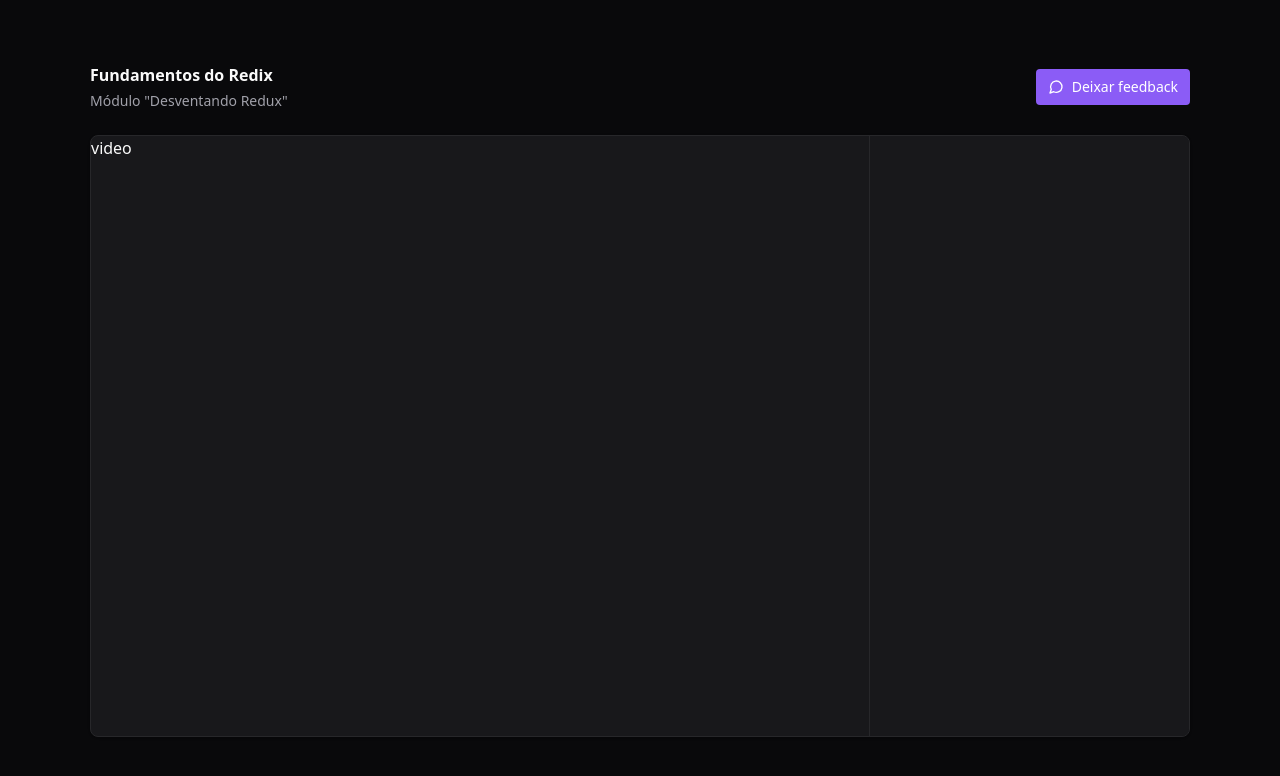
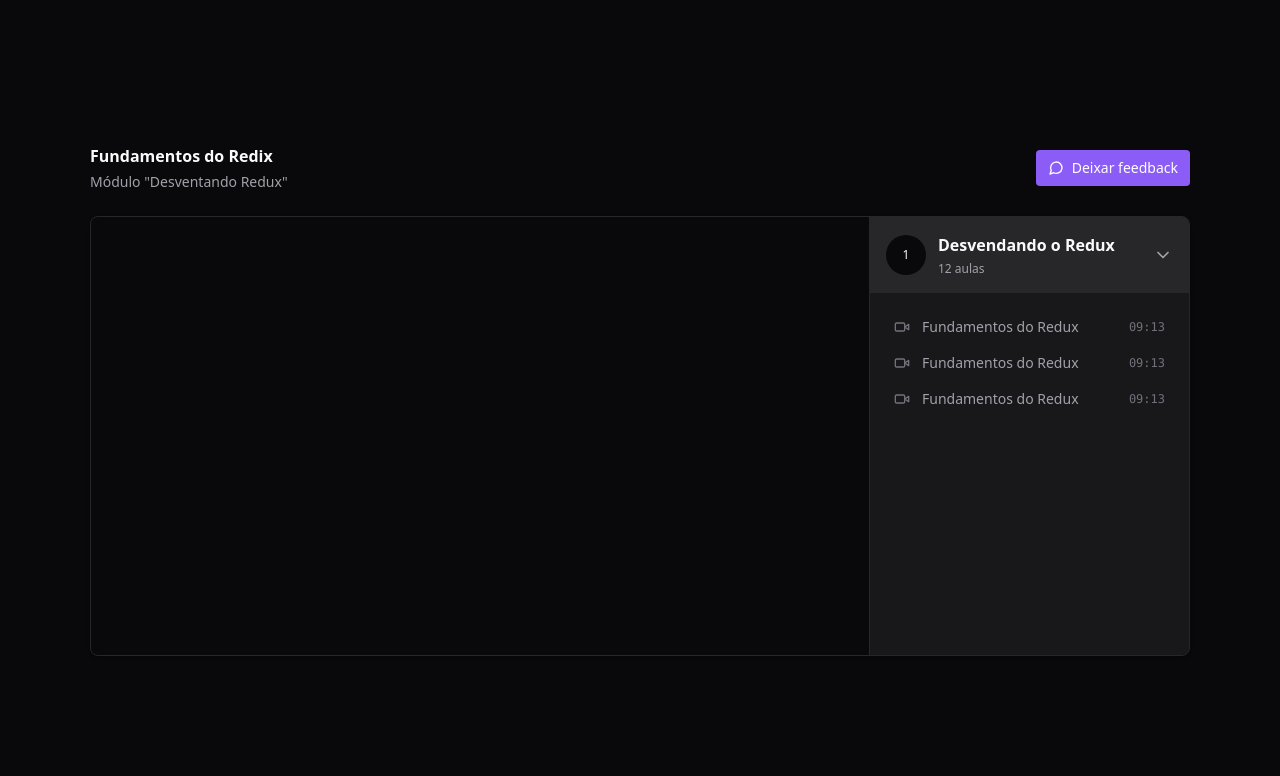
Before and after one commit to moisesnetouou/react-redux-zustand, a React (Vite) app: page / in a window 1280 px wide. Shown: the top 776 px of the page. Built offline with nearby package versions, Linux system fonts and the light colour scheme.

Commit message:
feat: modules and player ui

```diff
--- a/package.json
+++ b/package.json
@@ -14,6 +14,7 @@
     "lucide-react": "^0.252.0",
     "react": "^18.2.0",
     "react-dom": "^18.2.0",
+    "react-player": "^2.12.0",
     "react-redux": "^8.1.1"
   },
   "devDependencies": {
--- a/src/pages/Player.tsx
+++ b/src/pages/Player.tsx
@@ -1,4 +1,5 @@
-import {MessageCircle} from "lucide-react"
+import {ChevronDown, MessageCircle, Video} from "lucide-react"
+import ReactPlayer from "react-player"
 
 export function Player(){
   return(
@@ -17,9 +18,55 @@
         </div>
 
         <main className="relative flex overflow-hidden rounded-lg border border-zinc-800 bg-zinc-900 shadow">
-          <div className="flex-1">video</div>
+          <div className="flex-1">
+            <div className="w-full bg-zinc-950 aspect-video">
+              <ReactPlayer
+                width="100%"
+                height="100%"
+                controls
+                url="http://youtube.com/watch?v=vK0w67B4EtU"
+              />
+            </div>
+          </div>
 
-          <aside className="w-80 border-l border-zinc-800 bg-zinc-900 h-[600px]">
+          <aside className="w-80 border-l border-zinc-800 bg-zinc-900">
+            <div>
+              <button type="button" className="flex w-full items-center gap-3 bg-zinc-800 p-4">
+                <div className="flex h-10 w-10 rounded-full items-center justify-center bg-zinc-950 text-xs">
+                  1
+                </div>
+
+                <div className="flex flex-col gap-1 text-left">
+                  <strong>Desvendando o Redux</strong>
+                  <span className="text-xs text-zinc-400">12 aulas</span>
+                </div>
+
+                <ChevronDown className="w-5 h-5 ml-auto text-zinc-400" />
+              </button>
+
+              <nav className="relative flex flex-col gap-4 p-6">
+                <button className="flex items-center gap-3 text-sm text-zinc-400">
+                  <Video className="w-4 h-4 text-zinc-500" />
+
+                  <span>Fundamentos do Redux</span>
+                  <span className="ml-auto font-mono text-xs text-zinc-500">09:13</span>
+                </button>
+
+                <button className="flex items-center gap-3 text-sm text-zinc-400">
+                  <Video className="w-4 h-4 text-zinc-500" />
+
+                  <span>Fundamentos do Redux</span>
+                  <span className="ml-auto font-mono text-xs text-zinc-500">09:13</span>
+                </button>
+
+                <button className="flex items-center gap-3 text-sm text-zinc-400">
+                  <Video className="w-4 h-4 text-zinc-500" />
+
+                  <span>Fundamentos do Redux</span>
+                  <span className="ml-auto font-mono text-xs text-zinc-500">09:13</span>
+                </button>
+              </nav>
+            </div>
 
           </aside>
         </main>
```
Also changed, not shown: 1 other file (tests, documents, lock files or other folders).
